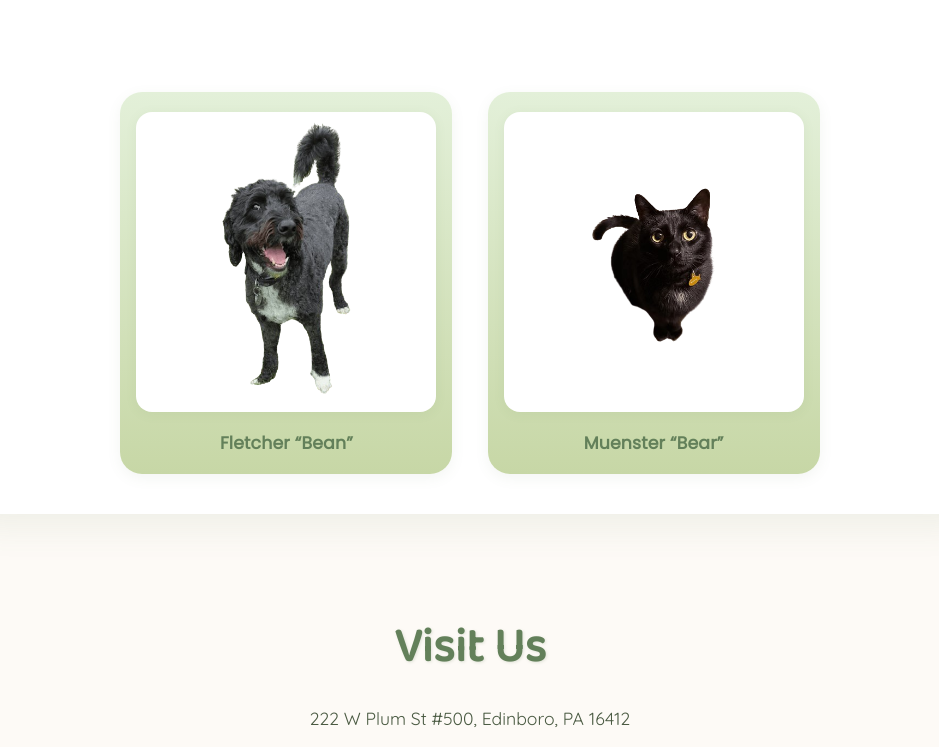
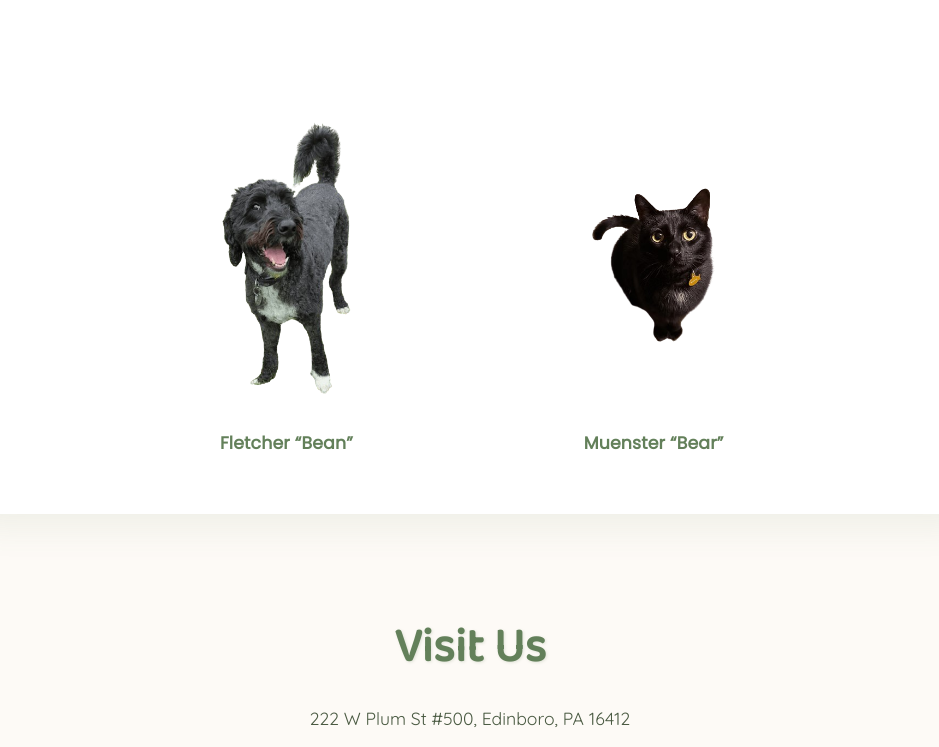
Before and after one commit to HoGoodDev/Cafe-Site, a plain HTML site: page index.html in a window 1280 px wide. Shown: the part 3126-3873 px from the top of the page, without its empty margins (170-1109 px from the left). Drawn offline with Linux system fonts and the light colour scheme.

Commit message:
updated about us

```diff
--- a/styles.css
+++ b/styles.css
@@ -296,13 +296,6 @@ header {
   flex: 0 1 220px;
 }
 .pet-photo-box {
-  background: linear-gradient(
-    180deg,
-    rgba(227, 240, 217, 1) 0%,
-    rgba(199, 215, 166, 1) 100%
-  );
-  border-radius: 22px;
-  box-shadow: 0 4px 14px rgba(99, 128, 90, 0.08);
   padding: 1.2rem 1rem 1rem 1rem;
   text-align: center;
 }
@@ -311,8 +304,6 @@ header {
   height: 300px;
   object-fit: contain;
   border-radius: 16px;
-  background: #fff;
-  box-shadow: 0 2px 12px rgba(99, 128, 90, 0.08);
 }
 .pet-photo-box span {
   display: block;
@@ -392,7 +383,6 @@ footer {
   text-align: center;
   font-family: "Comfortaa", cursive;
   font-size: 1rem;
-  border-radius: 0 0 25px 25px;
 }
 
 .footer-content {
```
